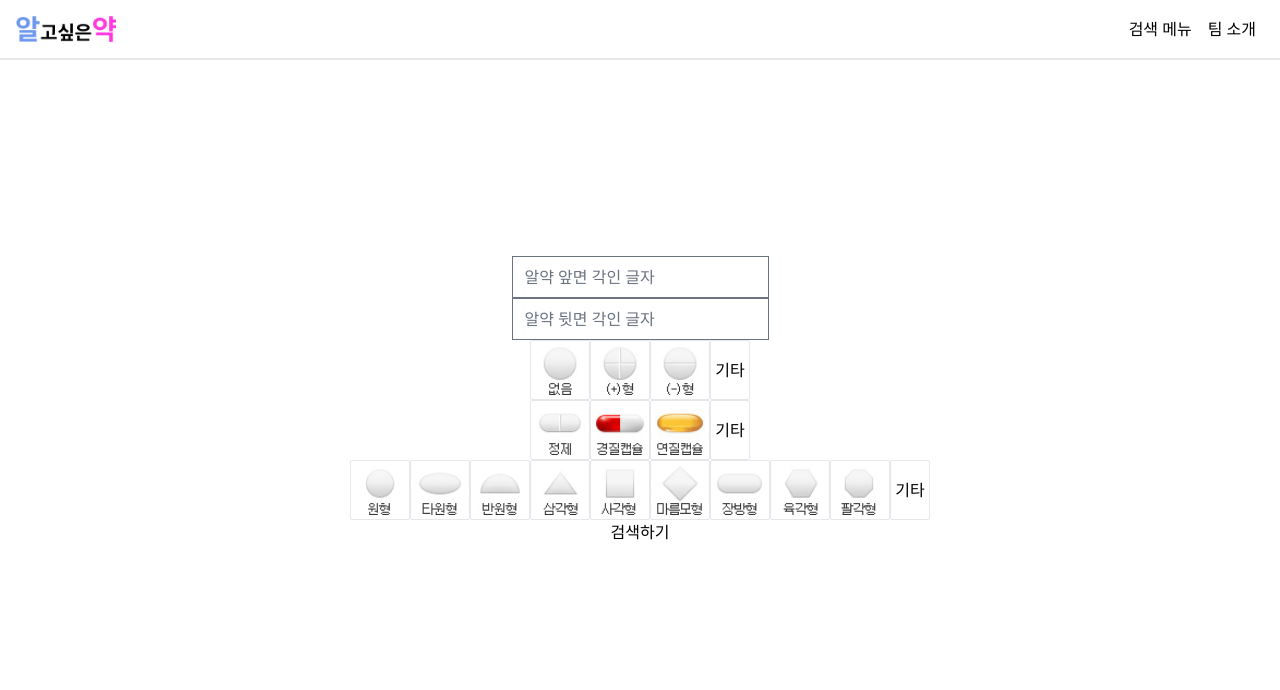
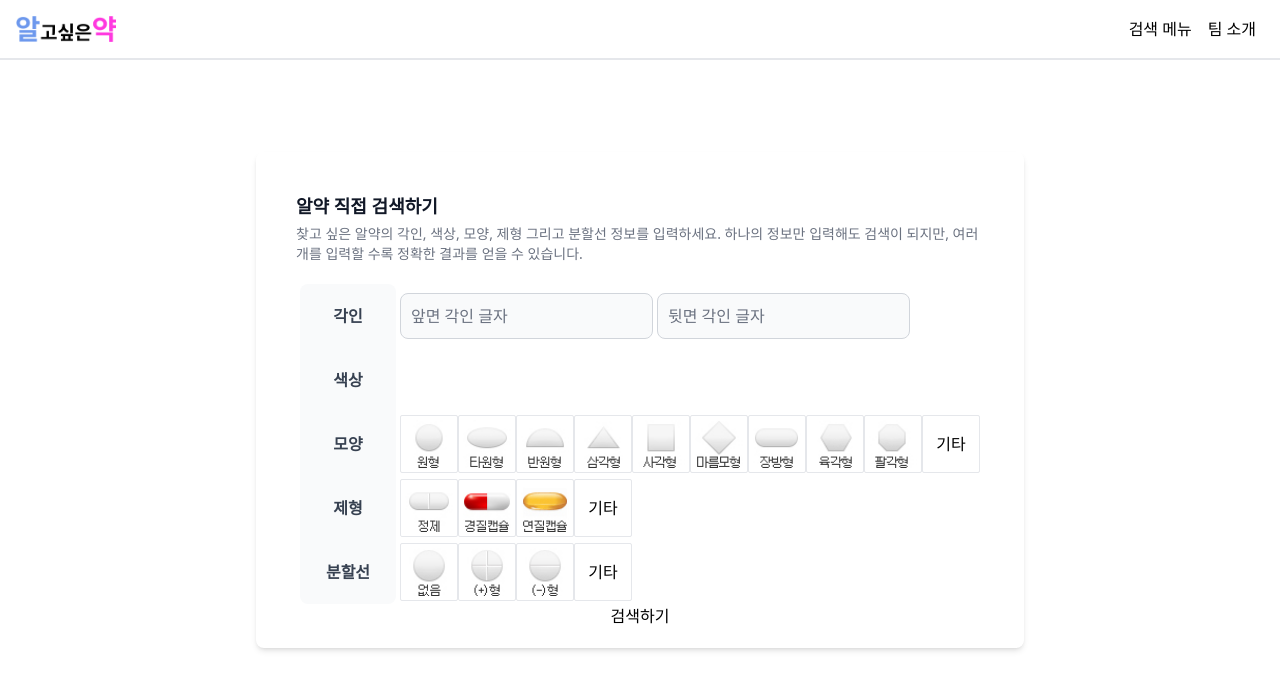
Before and after one commit to HiImConan/capstone-client, a Next.js app: page /search/text in a window 1280 px wide. Shown: the top 690 px of the page. Built offline with nearby package versions, Linux system fonts and the light colour scheme.

Commit message:
implement text search page(50%)

```diff
--- a/app/layout.tsx
+++ b/app/layout.tsx
@@ -18,7 +18,7 @@ export default function RootLayout({
 }) {
   return (
     <html lang="en">
-      <body className="flex flex-col justify-center h-screen">
+      <body className="flex flex-col justify-center items-center h-screen">
         <header className="absolute top-0 w-full flex justify-between items-center p-4 border-b-2 border-skyblue">
           <Link href="/">
             <Image
--- a/app/search/text/OptionType.tsx
+++ b/app/search/text/OptionType.tsx
@@ -9,17 +9,17 @@ const OptionType = ({
 }: {
   OptionType: IPillTypeInfo[];
   onChange: (...event: any[]) => void;
-  value: any;
+  value: string;
 }) => {
   const { register } = useFormContext();
   return (
     <div className="flex justify-between">
       {OptionType.map((type: IPillTypeInfo) => (
-        <>
+        <div className="flex">
           <input
             type="radio"
             id={type.name}
-            className="hidden"
+            className="hidden peer"
             value={type.value}
             checked={value == type.value}
             onChange={(e) => onChange(e.target.value)}
@@ -27,20 +27,22 @@ const OptionType = ({
           <label
             htmlFor={type.name}
             key={type.name}
-            className="flex justify-center items-center p-1 cursor-pointer rounded-sm border border-gray-200 checked:border-blue-500 hover:text-gray-600 hover:bg-gray-100"
+            className="flex justify-center items-center p-1 cursor-pointer rounded-sm border border-gray-200 peer-checked:border-blue-500 hover:text-gray-600 hover:bg-gray-100"
           >
             {type.img.length > 0 ? (
               <Image
                 src={`/img/${type.img}.jpg`}
                 alt={type.value}
-                width={50}
-                height={50}
+                width={48}
+                height={48}
               />
             ) : (
-              <span>기타</span>
+              <span className="w-12 h-12 flex justify-center items-center">
+                기타
+              </span>
             )}
           </label>
-        </>
+        </div>
       ))}
     </div>
   );
--- a/app/search/text/Options.ts
+++ b/app/search/text/Options.ts
@@ -8,22 +8,22 @@ export const LineType: IPillTypeInfo[] = [
   {
     img: "line/line01",
     name: "line-none",
-    value: "none",
+    value: "",
   },
   {
     img: "line/line02",
     name: "line-plus",
-    value: "plus",
+    value: "+",
   },
   {
     img: "line/line03",
     name: "line-minus",
-    value: "minus",
+    value: "-",
   },
   {
     img: "",
     name: "line-other",
-    value: "other",
+    value: "기타",
   },
 ];
 
@@ -31,131 +31,93 @@ export const PillType: IPillTypeInfo[] = [
   {
     img: "pill-type/type01",
     name: "type-tablet",
-    value: "tablet",
+    value: "정제",
   },
   {
     img: "pill-type/type02",
     name: "type-hard",
-    value: "hard",
+    value: "경질캡슐제",
   },
   {
     img: "pill-type/type03",
     name: "type-soft",
-    value: "soft",
+    value: "연질캡슐제",
   },
   {
     img: "",
     name: "type-other",
-    value: "other",
+    value: "기타",
   },
 ];
 export const ShapeType: IPillTypeInfo[] = [
   {
     img: "shape/shape01",
     name: "shape-circle",
-    value: "circle",
+    value: "원형",
   },
   {
     img: "shape/shape02",
     name: "shape-ellipse",
-    value: "ellipse",
+    value: "타원형",
   },
   {
     img: "shape/shape03",
     name: "shape-half-circle",
-    value: "half-circle",
+    value: "반원형",
   },
   {
     img: "shape/shape04",
     name: "shape-triangle",
-    value: "triangle",
+    value: "삼각형",
   },
   {
     img: "shape/shape05",
     name: "shape-rectangle",
-    value: "rectangle",
+    value: "사각형",
   },
   {
     img: "shape/shape06",
     name: "shape-diamond",
-    value: "diamond",
+    value: "마름모형",
   },
   {
     img: "shape/shape07",
     name: "shape-long",
-    value: "long",
+    value: "장방형",
   },
   {
     img: "shape/shape08",
     name: "shape-hexagon",
-    value: "hexagon",
+    value: "육각형",
   },
   {
     img: "shape/shape09",
     name: "shape-octagon",
-    value: "octagon",
+    value: "팔각형",
   },
   {
     img: "",
     name: "shape-other",
-    value: "other",
+    value: "기타",
   },
 ];
 
-interface IColor {
-  name: string;
-}
-
-export const ColorType: IColor[] = [
-  {
-    name: "white",
-  },
-  {
-    name: "yellow",
-  },
-  {
-    name: "orange",
-  },
-  {
-    name: "pink",
-  },
-  {
-    name: "red",
-  },
-  {
-    name: "brown",
-  },
-  {
-    name: "lightgreen",
-  },
-  {
-    name: "green",
-  },
-  {
-    name: "turquoise",
-  },
-  {
-    name: "blue",
-  },
-  {
-    name: "navy",
-  },
-  {
-    name: "wine",
-  },
-  {
-    name: "purple",
-  },
-  {
-    name: "gray",
-  },
-  {
-    name: "black",
-  },
-  {
-    name: "transparent",
-  },
-  {
-    name: "",
-  },
+export const ColorType: IPillTypeInfo[] = [
+  { img: "", name: "white", value: "하양" },
+  { img: "", name: "yellow", value: "노랑" },
+  { img: "", name: "orange", value: "주황" },
+  { img: "", name: "pink", value: "분홍" },
+  { img: "", name: "red", value: "빨강" },
+  { img: "", name: "brown", value: "갈색" },
+  { img: "", name: "lightgreen", value: "연두" },
+  { img: "", name: "green", value: "초록" },
+  { img: "", name: "turquoise", value: "청록" },
+  { img: "", name: "blue", value: "파랑" },
+  { img: "", name: "navy", value: "남색" },
+  { img: "", name: "wine", value: "자주" },
+  { img: "", name: "purple", value: "보라" },
+  { img: "", name: "gray", value: "회색" },
+  { img: "", name: "black", value: "검정" },
+  { img: "", name: "transparent", value: "투명" },
+  { img: "", name: "기타", value: "" },
 ];
--- a/app/search/text/page.tsx
+++ b/app/search/text/page.tsx
@@ -10,21 +10,84 @@ const TextPage = () => {
 
   return (
     <FormProvider {...methods}>
-      <form
-        onSubmit={methods.handleSubmit(onSubmit)}
-        className="flex justify-center items-center flex-col"
-      >
+      <div className="relative overflow-x-auto shadow-md sm:rounded-lg w-3/5">
+        <form onSubmit={methods.handleSubmit(onSubmit)} className="w-full p-5">
+          <div className="w-full flex flex-col justify-center items-center">
+            <div className="p-5 text-lg font-semibold text-left text-gray-900 bg-white min-w-full">
+              알약 직접 검색하기
+              <p className="mt-1 text-sm font-normal text-gray-500">
+                찾고 싶은 알약의 각인, 색상, 모양, 제형 그리고 분할선 정보를
+                입력하세요. 하나의 정보만 입력해도 검색이 되지만, 여러 개를
+                입력할 수록 정확한 결과를 얻을 수 있습니다.
+              </p>
+            </div>
+            <div>
+              <div className="flex justify-start items-center gap-1 h-16">
+                <div className="h-full w-24 flex justify-center items-center text-center text-gray-700 uppercase bg-gray-50 font-semibold rounded-t-lg">
+                  각인
+                </div>
+                <div className="flex justify-start items-center">
                   <input
-          {...methods.register("char_front", { required: true, min: 1 })}
+                    {...methods.register("char_front", {
+                      min: 1,
+                    })}
                     type="text"
-          placeholder="알약 앞면 각인 글자"
+                    placeholder="앞면 각인 글자"
+                    className="bg-gray-50 border border-gray-300 text-gray-900 rounded-lg focus:ring-blue-500 focus:border-blue-500 block w-full p-2.5"
                   />
+                </div>
+                <div className="flex justify-start items-center">
                   <input
-          {...methods.register("char_back", { required: true, min: 1 })}
+                    {...methods.register("char_back", {
+                      min: 1,
+                    })}
                     type="text"
-          placeholder="알약 뒷면 각인 글자"
+                    placeholder="뒷면 각인 글자"
+                    className="bg-gray-50 border border-gray-300 text-gray-900 rounded-lg focus:ring-blue-500 focus:border-blue-500 block w-full p-2.5"
                   />
-
+                </div>
+              </div>
+              <div className="flex justify-start items-center gap-1 h-16">
+                <div className="h-full w-24 flex justify-center items-center text-center text-gray-700 uppercase bg-gray-50 font-semibold ">
+                  색상
+                </div>
+              </div>
+              <div className="flex justify-start items-center gap-1 h-16">
+                <div className="h-full w-24 flex justify-center items-center text-center text-gray-700 uppercase bg-gray-50 font-semibold">
+                  모양
+                </div>
+                <Controller
+                  name="shape"
+                  control={methods.control}
+                  render={({ field: { onChange, value } }) => (
+                    <OptionType
+                      OptionType={ShapeType}
+                      onChange={onChange}
+                      value={value}
+                    />
+                  )}
+                />
+              </div>
+              <div className="flex justify-start items-center gap-1 h-16">
+                <div className="h-full w-24 flex justify-center items-center text-center text-gray-700 uppercase bg-gray-50 font-semibold">
+                  제형
+                </div>
+                <Controller
+                  name="pill_type"
+                  control={methods.control}
+                  render={({ field: { onChange, value } }) => (
+                    <OptionType
+                      OptionType={PillType}
+                      onChange={onChange}
+                      value={value}
+                    />
+                  )}
+                />
+              </div>
+              <div className="flex justify-start items-center gap-1 h-16">
+                <div className="h-full w-24 flex justify-center items-center text-center text-gray-700 uppercase bg-gray-50 font-semibold rounded-b-lg">
+                  분할선
+                </div>
                 <Controller
                   name="line"
                   control={methods.control}
@@ -36,33 +99,14 @@ const TextPage = () => {
                     />
                   )}
                 />
-        <Controller
-          name="pill_type"
-          control={methods.control}
-          render={({ field: { onChange, value } }) => (
-            <OptionType
-              OptionType={PillType}
-              onChange={onChange}
-              value={value}
-            />
-          )}
-        />
-        <Controller
-          name="shape"
-          control={methods.control}
-          render={({ field: { onChange, value } }) => (
-            <OptionType
-              OptionType={ShapeType}
-              onChange={onChange}
-              value={value}
-            />
-          )}
-        />
-
-        <button type="submit" disabled={methods.formState.isSubmitting}>
+              </div>
+            </div>
+            <button type="submit" onClick={onSubmit}>
               검색하기
             </button>
+          </div>
         </form>
+      </div>
     </FormProvider>
   );
 };
```
Lines whose indentation alone changed are shown as unchanged.
